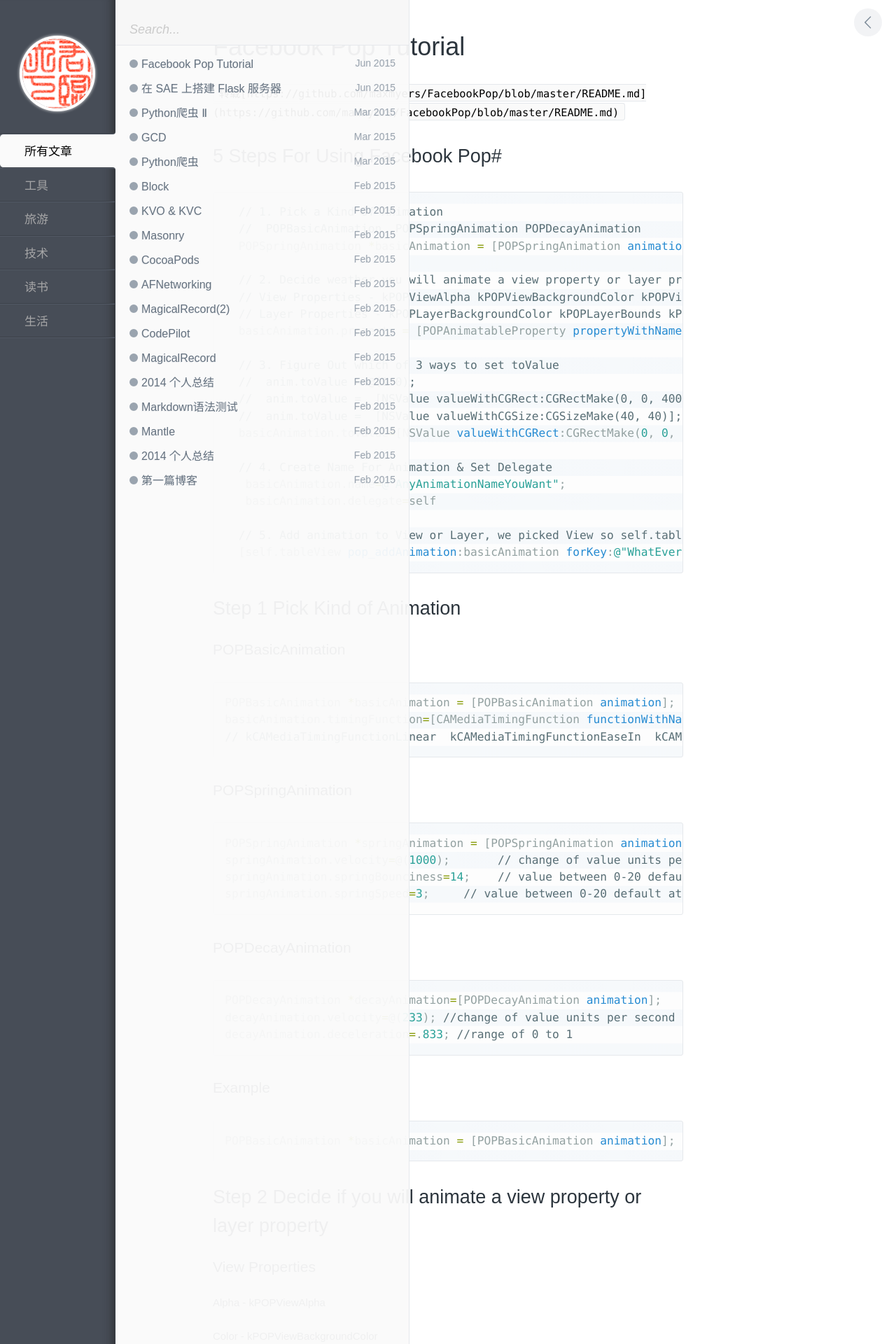
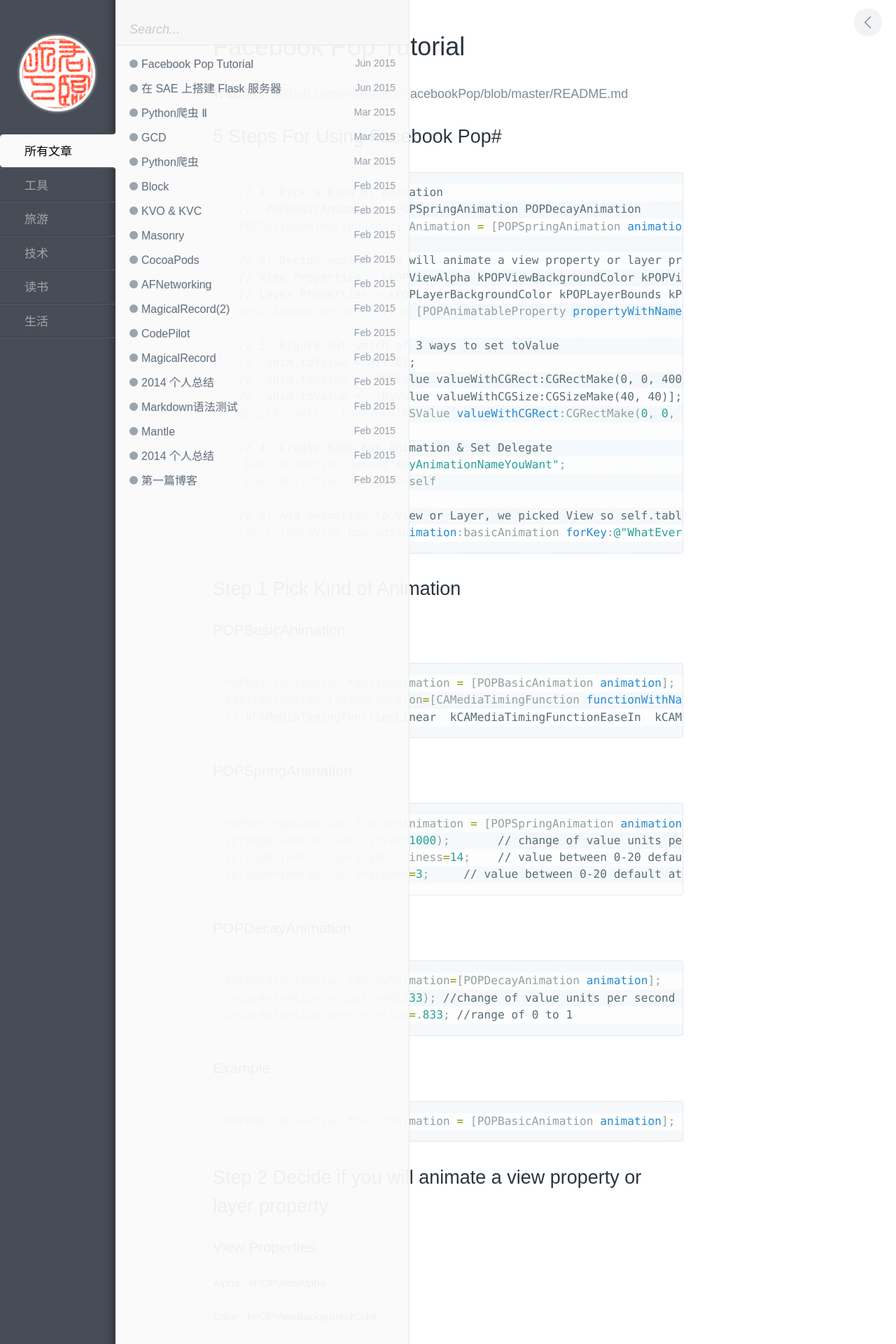
Before and after one commit to kingstal/kingstal.github.io, a Jekyll site: the page built from _posts/2015-06-29-tech-5 Steps For Using Facebook Pop#.md, in a window 1280 px wide. Shown: the top 1920 px of the page at 70% size. Built offline with Jekyll 4.4.1, drawn with Linux system fonts in a browser that asks for light colours; some of the changed text lies outside the part shown.

Commit message:
modify pop

```diff
--- a/_posts/2015-06-29-tech-5 Steps For Using Facebook Pop#.md
+++ b/_posts/2015-06-29-tech-5 Steps For Using Facebook Pop#.md
@@ -8,7 +8,7 @@ description: Facebook Pop Tutorial
 ---
 
 
-`转载[https://github.com/maxmyers/FacebookPop/blob/master/README.md](https://github.com/maxmyers/FacebookPop/blob/master/README.md)`
+转载[https://github.com/maxmyers/FacebookPop/blob/master/README.md](https://github.com/maxmyers/FacebookPop/blob/master/README.md)
 
 
 #5 Steps For Using Facebook Pop#
```
